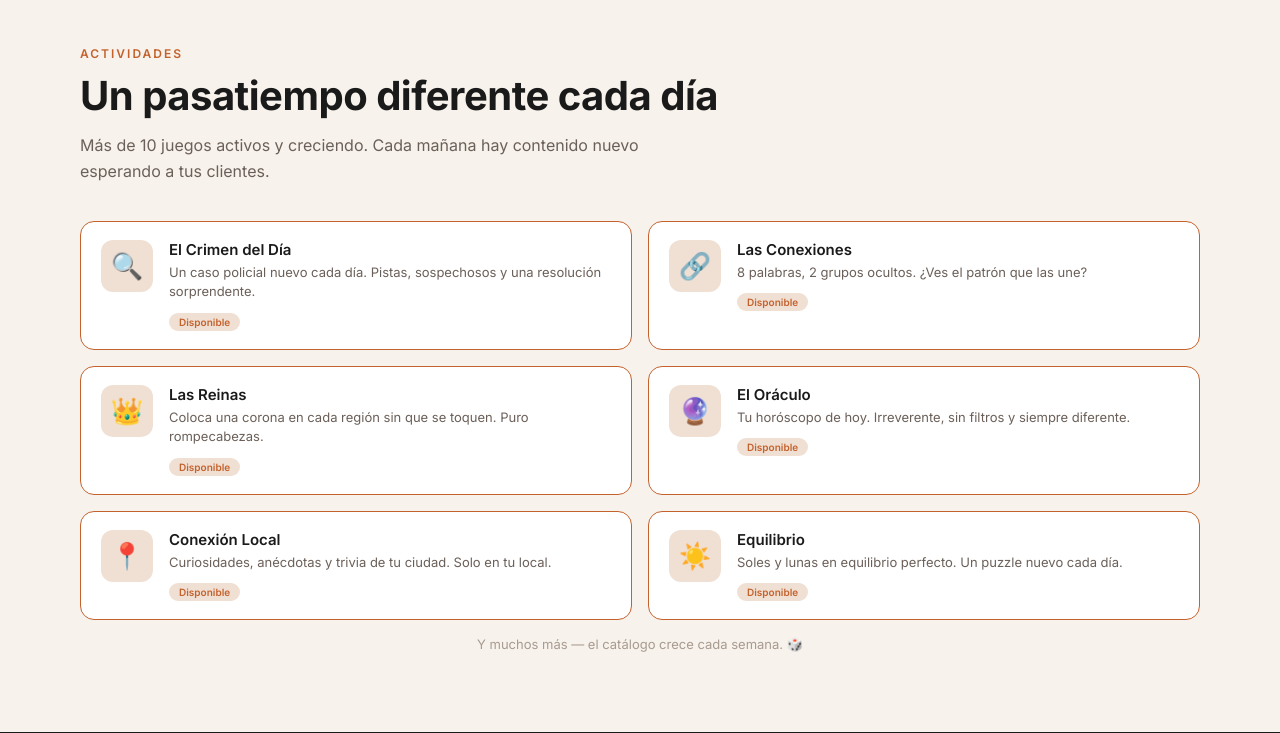
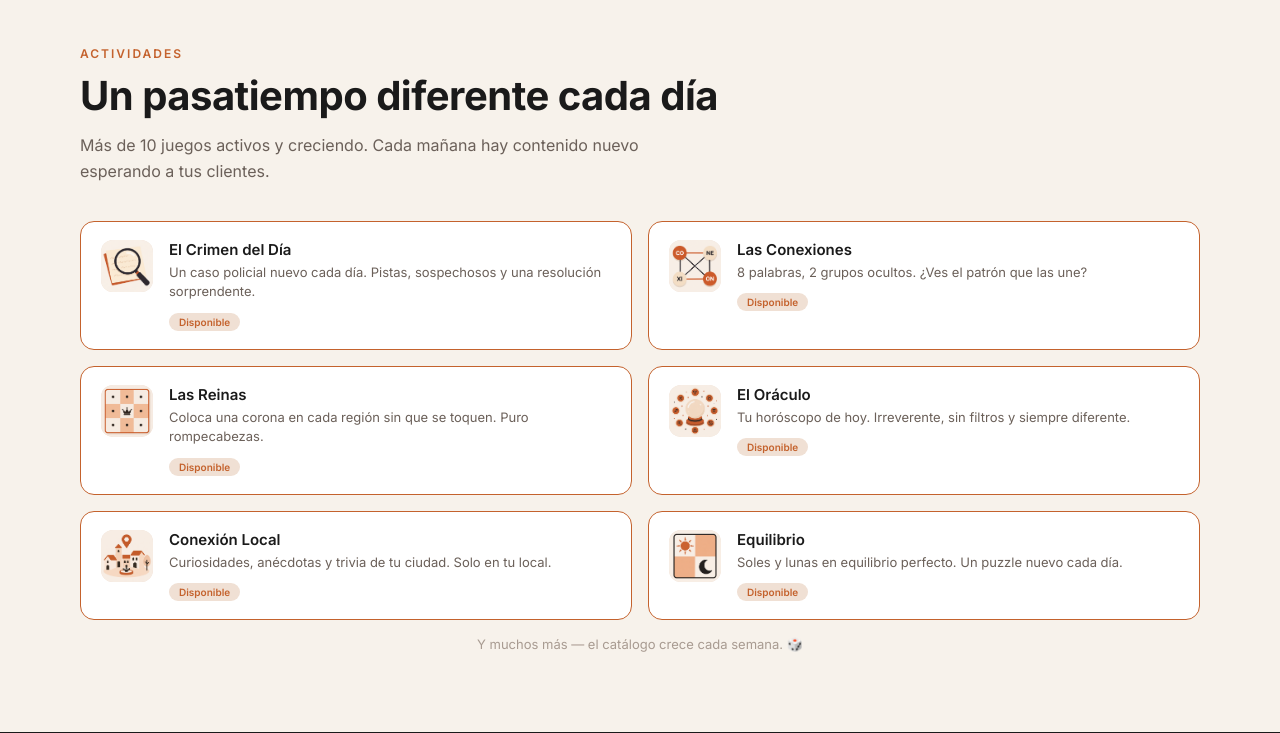
Before and after one commit to Yamasoto-Studio/nookplay, a Flask app: page / in a window 1280 px wide. Shown: the part 2360-3093 px from the top of the page. Run offline with Flask 3, Linux system fonts and the light colour scheme; data comes from the database, SQL or seed files in the repository; data that the repository does not hold is empty.

Commit message:
Iconos de juegos en home y menú

```diff
--- a/templates/home.html
+++ b/templates/home.html
@@ -272,6 +272,7 @@
   .game-card.coming { opacity: 0.55; }
 
   .game-icon {
+    overflow: hidden;
     font-size: 26px;
     width: 52px; height: 52px;
     background: var(--bg);
@@ -518,7 +519,7 @@
     <p class="section-sub">Más de 10 juegos activos y creciendo. Cada mañana hay contenido nuevo esperando a tus clientes.</p>
     <div class="games-grid">
       <div class="game-card active">
-        <div class="game-icon">🔍</div>
+        <div class="game-icon"><img src="/static/games/crimen.png" alt="El Crimen del Día" style="width:100%;height:100%;object-fit:cover;border-radius:8px;"></div>
         <div class="game-info">
           <h3>El Crimen del Día</h3>
           <p>Un caso policial nuevo cada día. Pistas, sospechosos y una resolución sorprendente.</p>
@@ -526,7 +527,7 @@
         </div>
       </div>
       <div class="game-card active">
-        <div class="game-icon">🔗</div>
+        <div class="game-icon"><img src="/static/games/conexiones.png" alt="Las Conexiones" style="width:100%;height:100%;object-fit:cover;border-radius:8px;"></div>
         <div class="game-info">
           <h3>Las Conexiones</h3>
           <p>8 palabras, 2 grupos ocultos. ¿Ves el patrón que las une?</p>
@@ -534,7 +535,7 @@
         </div>
       </div>
       <div class="game-card active">
-        <div class="game-icon">👑</div>
+        <div class="game-icon"><img src="/static/games/reinas.png" alt="Las Reinas" style="width:100%;height:100%;object-fit:cover;border-radius:8px;"></div>
         <div class="game-info">
           <h3>Las Reinas</h3>
           <p>Coloca una corona en cada región sin que se toquen. Puro rompecabezas.</p>
@@ -542,7 +543,7 @@
         </div>
       </div>
       <div class="game-card active">
-        <div class="game-icon">🔮</div>
+        <div class="game-icon"><img src="/static/games/oraculo.png" alt="El Oráculo" style="width:100%;height:100%;object-fit:cover;border-radius:8px;"></div>
         <div class="game-info">
           <h3>El Oráculo</h3>
           <p>Tu horóscopo de hoy. Irreverente, sin filtros y siempre diferente.</p>
@@ -550,7 +551,7 @@
         </div>
       </div>
       <div class="game-card active">
-        <div class="game-icon">📍</div>
+        <div class="game-icon"><img src="/static/games/local.png" alt="Conexión Local" style="width:100%;height:100%;object-fit:cover;border-radius:8px;"></div>
         <div class="game-info">
           <h3>Conexión Local</h3>
           <p>Curiosidades, anécdotas y trivia de tu ciudad. Solo en tu local.</p>
@@ -558,7 +559,7 @@
         </div>
       </div>
       <div class="game-card active">
-        <div class="game-icon">☀️</div>
+        <div class="game-icon"><img src="/static/games/equilibrio.png" alt="Equilibrio" style="width:100%;height:100%;object-fit:cover;border-radius:8px;"></div>
         <div class="game-info">
           <h3>Equilibrio</h3>
           <p>Soles y lunas en equilibrio perfecto. Un puzzle nuevo cada día.</p>
```
